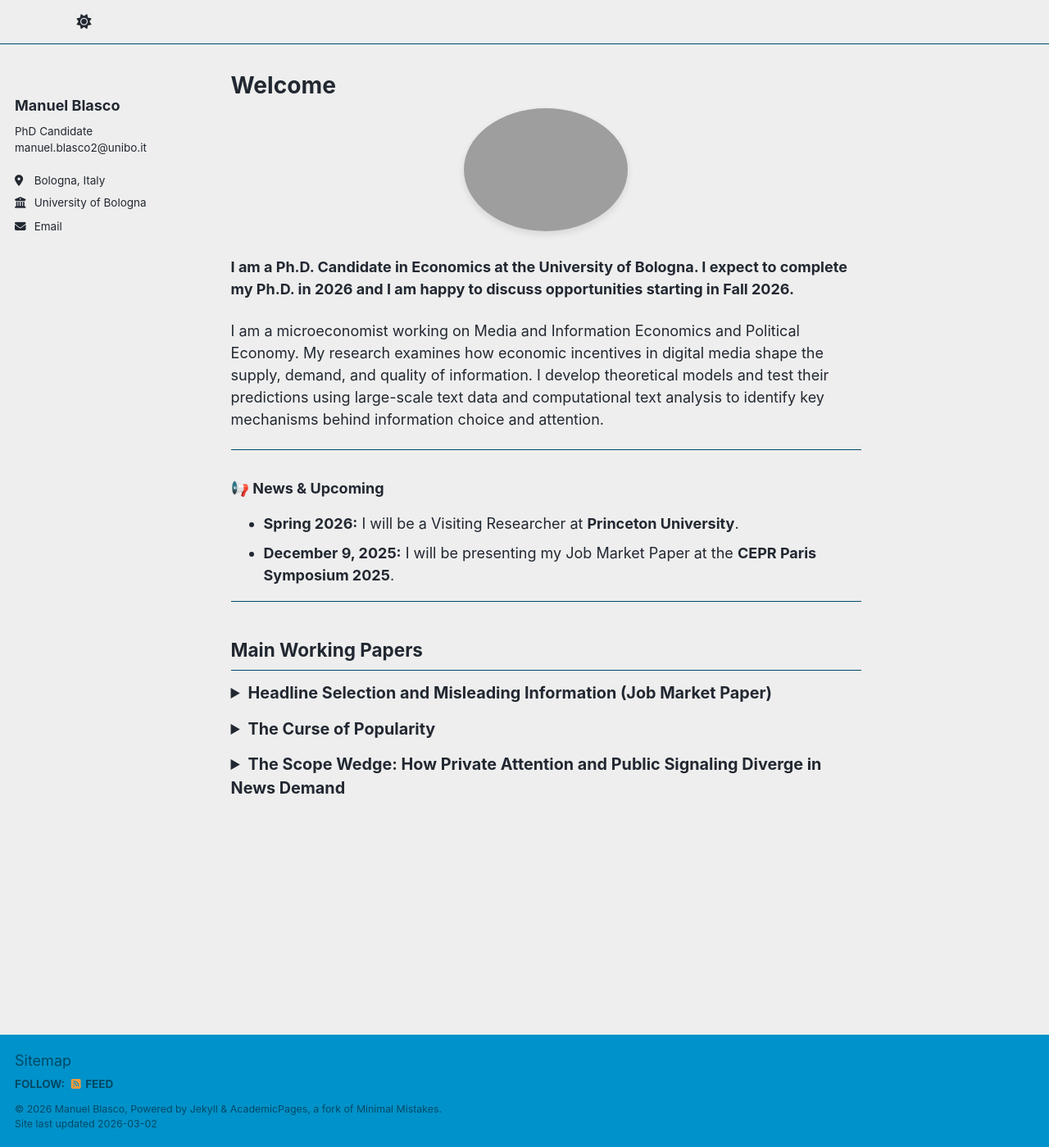
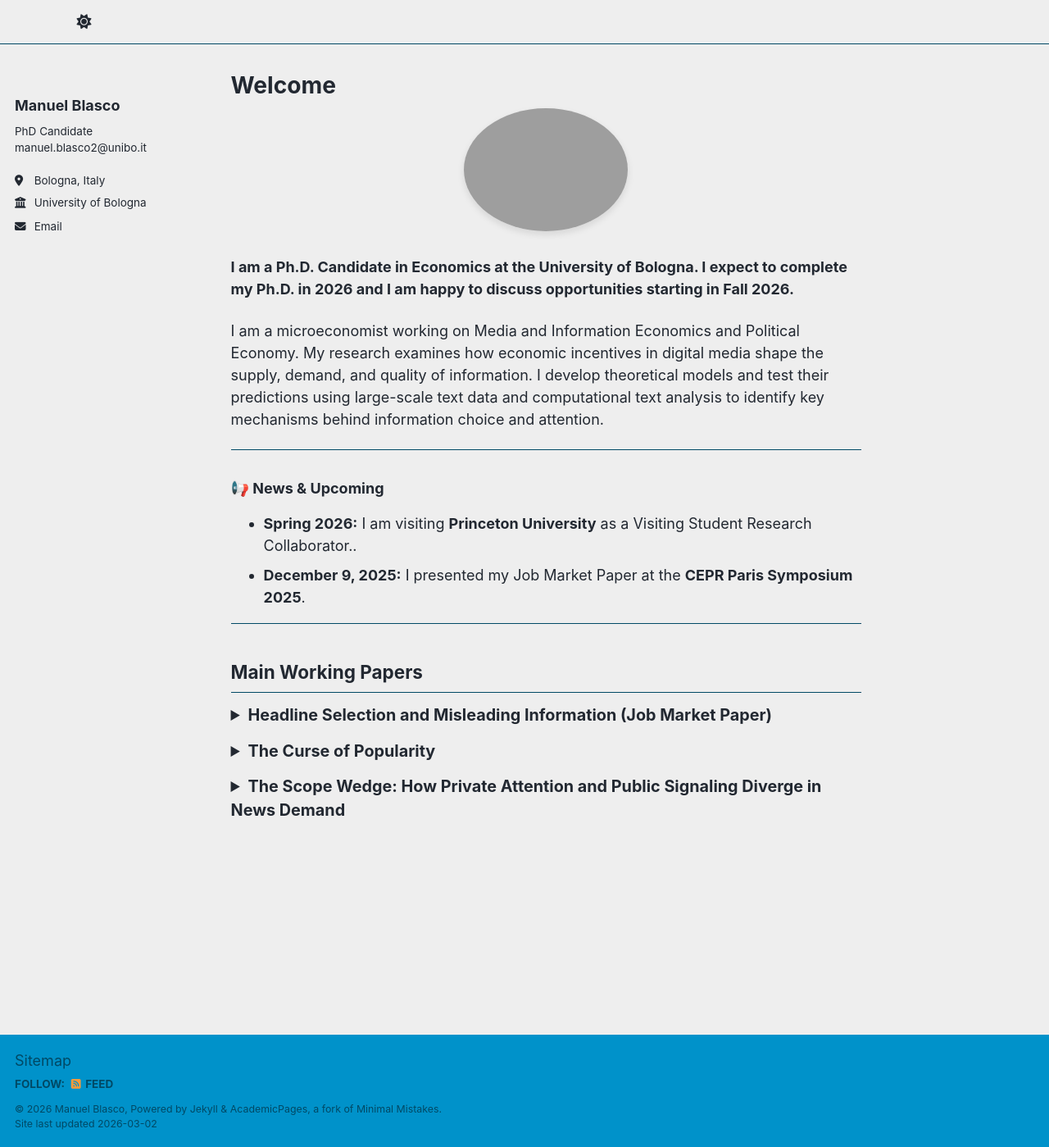
Before and after one commit to ManuelBlasco/manuelblasco.github.io, a Jekyll site: the page built from _pages/about.md, in a window 1280 px wide and 1399 px high. Shown: the whole window at 82% size. Built offline with Jekyll 4.4.1, drawn with Linux system fonts in a browser that asks for light colours; a script that is not in the unit is left out.

Commit message:
Update about.md

```diff
--- a/_pages/about.md
+++ b/_pages/about.md
@@ -22,8 +22,8 @@ I am a microeconomist working on Media and Information Economics and Political E
 
 ### 📢 News & Upcoming
 
-* **Spring 2026:** I will be a Visiting Researcher at **Princeton University**.
-* **December 9, 2025:** I will be presenting my Job Market Paper at the **CEPR Paris Symposium 2025**.
+* **Spring 2026:** I am visiting **Princeton University** as a Visiting Student Research Collaborator..
+* **December 9, 2025:** I presented my Job Market Paper at the **CEPR Paris Symposium 2025**.
 
 ---
 
```
